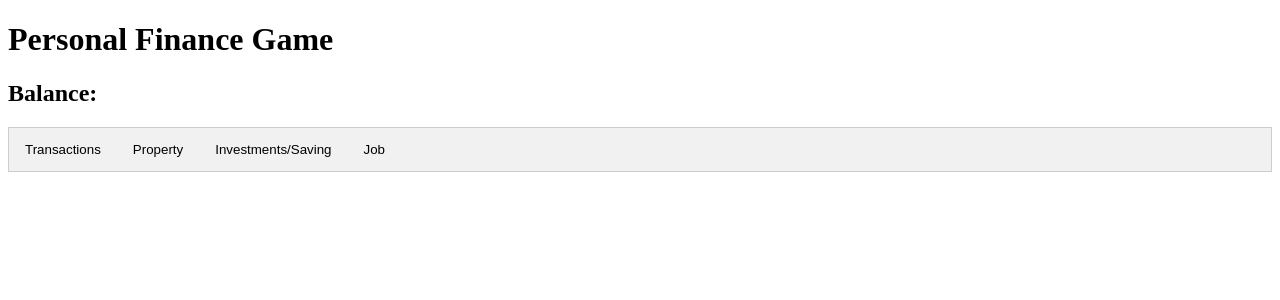
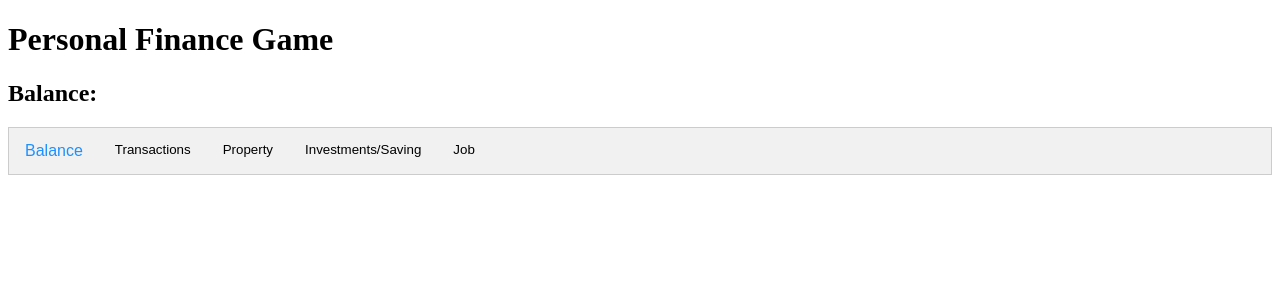
Before and after one commit to helenjhuh/PersonalFi, a Django app: template pfgame/templates/personalfi.html in a window 1280 px wide. Shown: the top 300 px of the page. Run offline with Django 3.2, Linux system fonts and the light colour scheme; the template is opened without the code that fills it, so the values that code supplies are empty.

Commit message:
balance button

```diff
--- a/pfgame/templates/personalfi.html
+++ b/pfgame/templates/personalfi.html
@@ -5,12 +5,10 @@
     function openTab(evt, finance_obj) {
       var i, tabcontent, tablinks;
 
-
       tabcontent = document.getElementsByClassName("tabcontent");
       for (i = 0; i < tabcontent.length; i++) {
         tabcontent[i].style.display = "none";
       }
-
 
       tablinks = document.getElementsByClassName("tablinks");
       for (i = 0; i < tablinks.length; i++) {
@@ -35,6 +33,18 @@
       .button:hover {
           background-color: green;
           }
+          .balance{
+            border: none;
+ background-color: inherit;
+ color: dodgerblue;
+ padding: 14px 28px;
+ font-size: 16px;
+ cursor: pointer;
+ display: inline-block;
+ top:0;
+ right:0;
+          }
+
     .tab {
       overflow: hidden;
       border: 1px solid #ccc;
@@ -71,6 +81,7 @@
     <h1> Personal Finance Game </h1>
     <h2> Balance: </h2>
   <div class="tab">
+    <button class = "balance button"> Balance</button>
     <button class="tablinks" onclick="openTab(event, 'Transactions')">Transactions</button>
     <button class="tablinks" onclick="openTab(event, 'Property')">Property</button>
     <button class="tablinks" onclick="openTab(event, 'Investments/Savings')">Investments/Saving</button>
```
